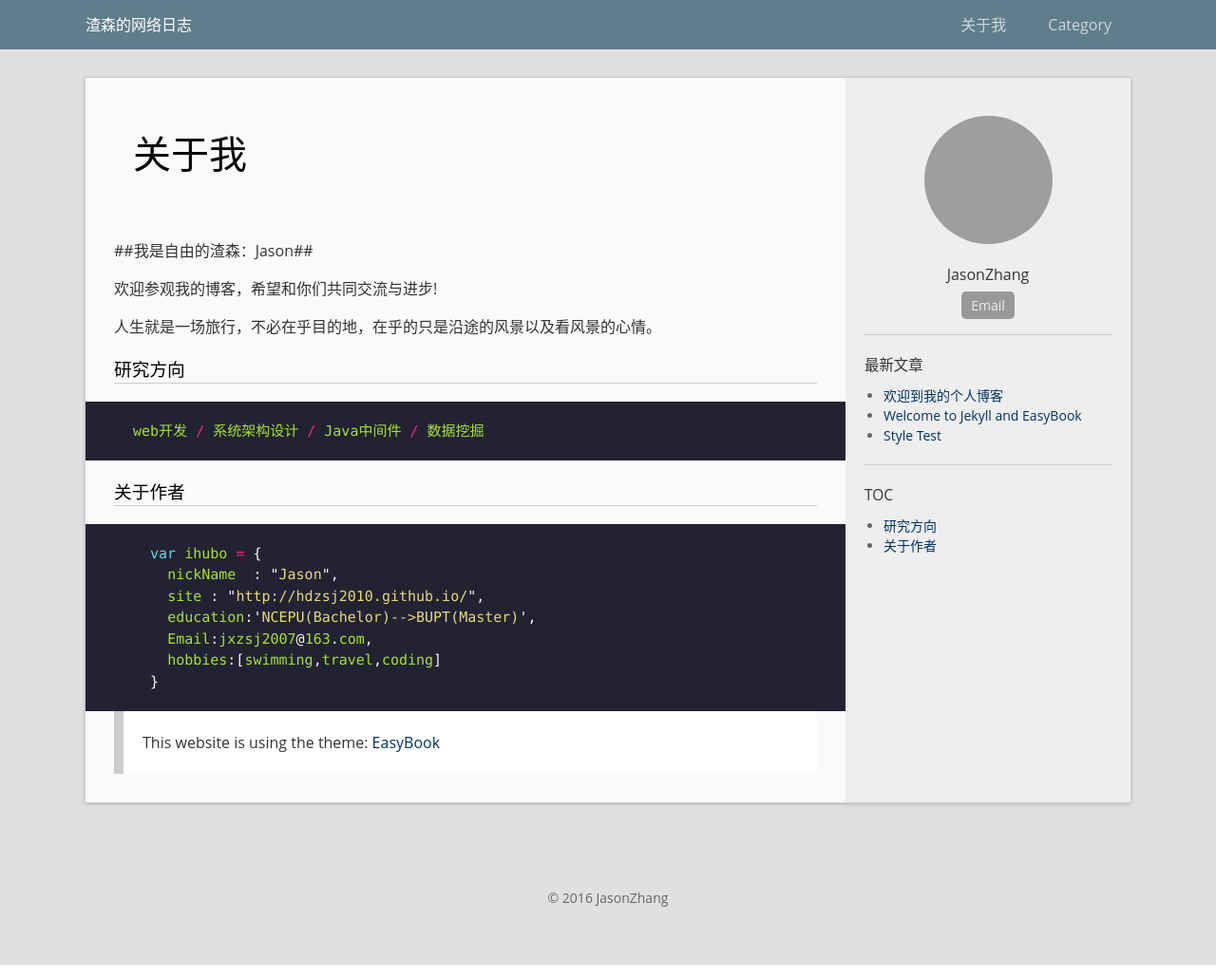
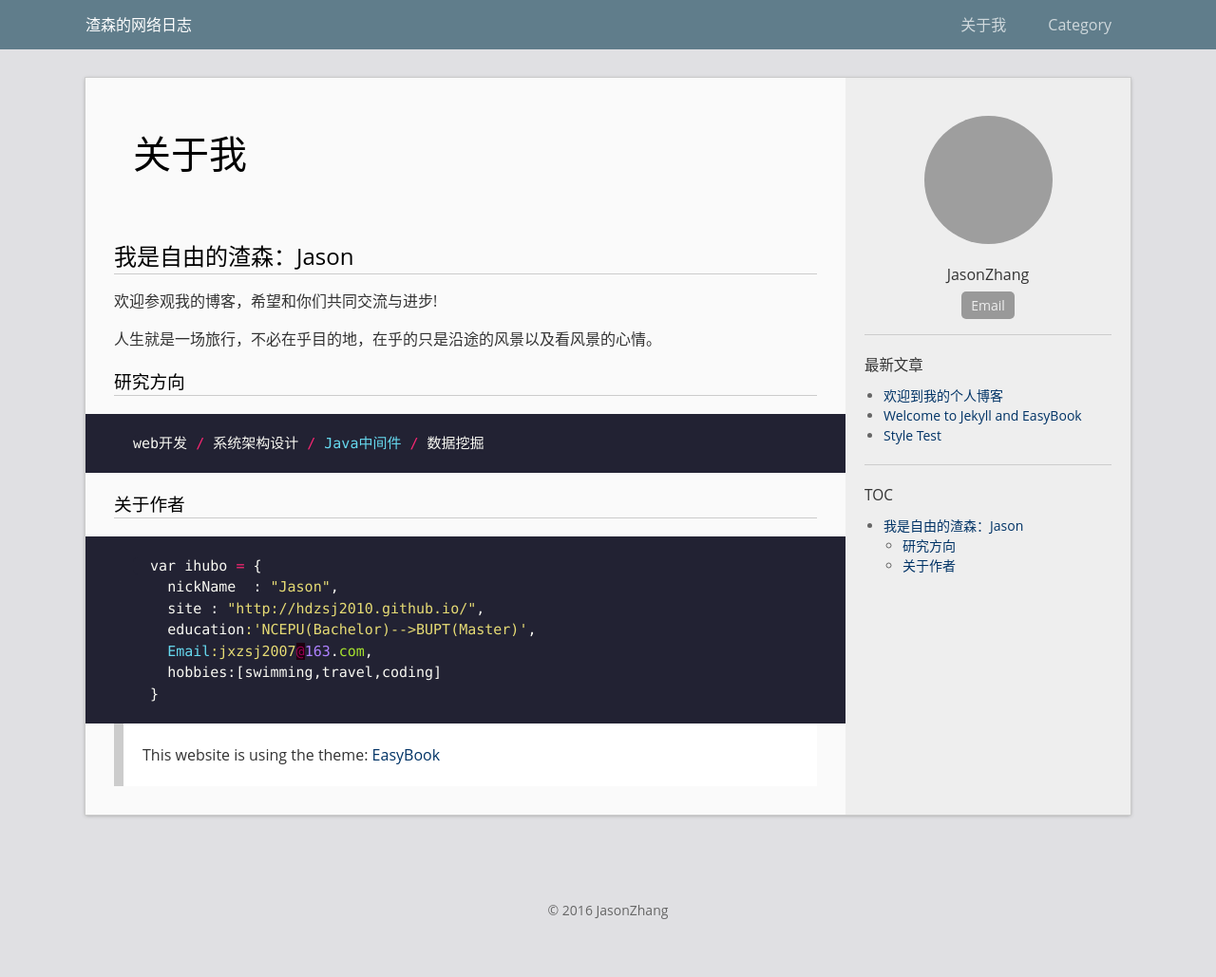
Before and after one commit to hdzsj2010/hdzsj2010.github.io, a Jekyll site: the page built from about.md, in a window 1280 px wide. Shown: the whole page at 95% size. Built offline with Jekyll 4.4.1, drawn with Linux system fonts in a browser that asks for light colours; grey boxes are pictures that could not be loaded.

Commit message:
about me2

````diff
--- a/about.md
+++ b/about.md
@@ -5,7 +5,7 @@ permalink: /about/
 public: true
 ---
 
-##我是自由的渣森：Jason##
+## 我是自由的渣森：Jason ##
 
 欢迎参观我的博客，希望和你们共同交流与进步!
 
@@ -13,13 +13,13 @@ public: true
 
 ### 研究方向 ###
 
-```javascript
+```ruby
 web开发 / 系统架构设计 / Java中间件 / 数据挖掘
 ```
 
 ### 关于作者 ###
 
-```javascript
+```ruby
   var ihubo = {
     nickName  : "Jason",
     site : "http://hdzsj2010.github.io/",
````
